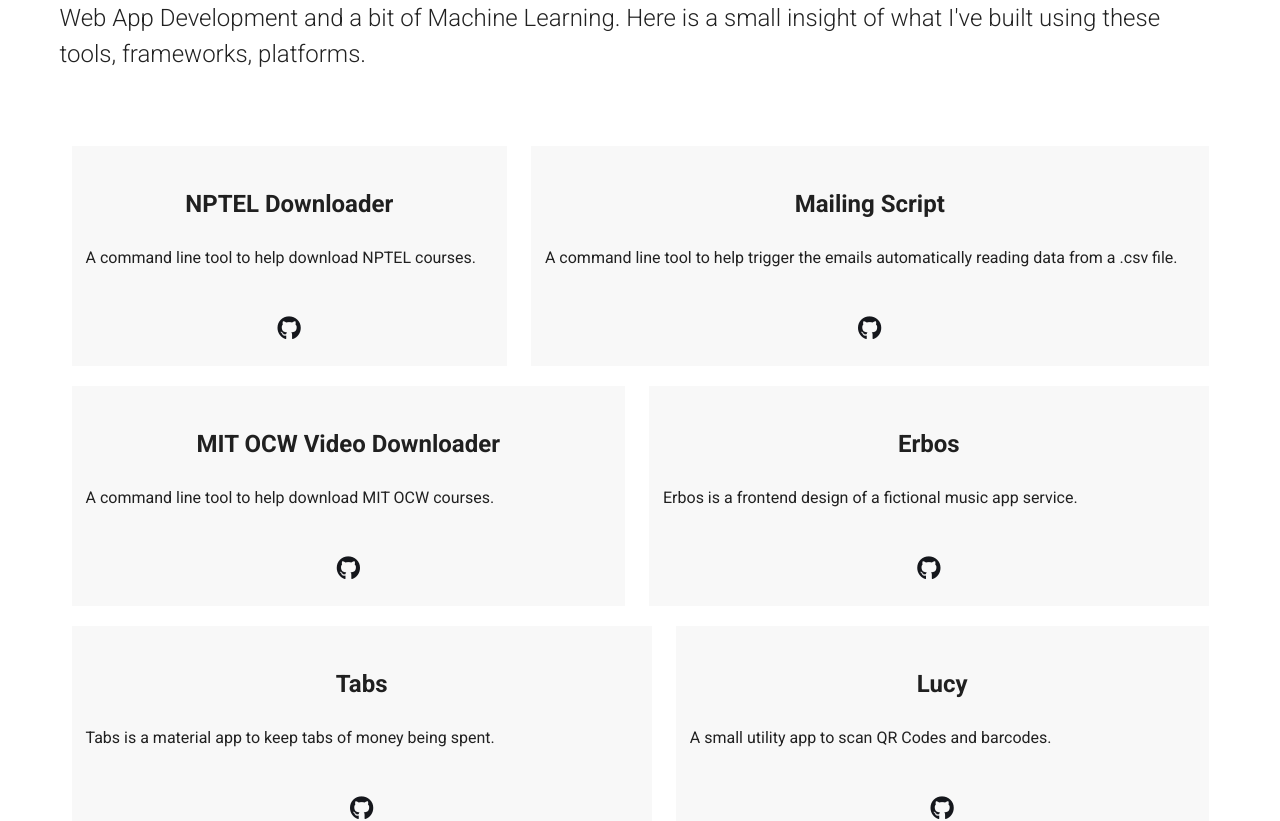
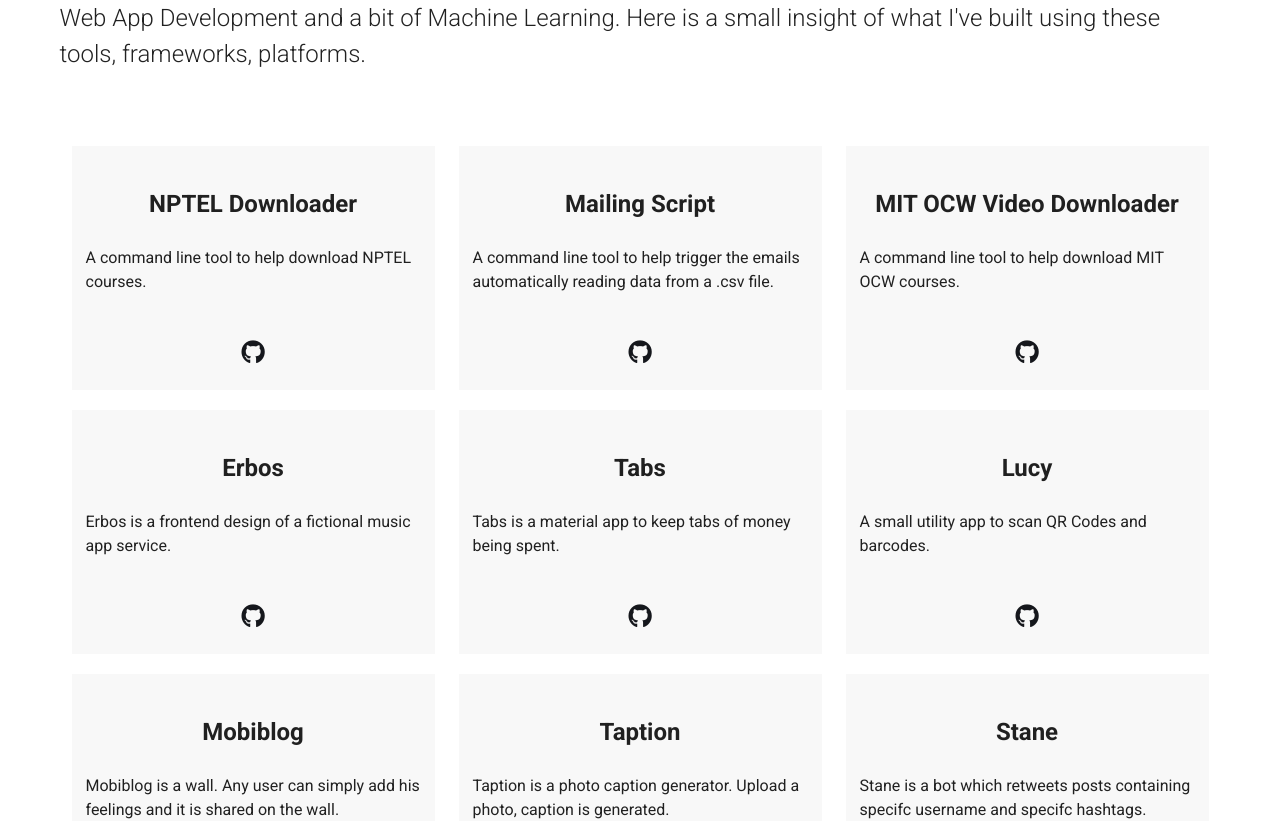
Before and after one commit to dewanshrawat15/dewanshrawat15.github.io, a Vue app: page /about in a window 1280 px wide. Shown: the part 5640-6461 px from the top of the page. Built offline with nearby package versions, Linux system fonts and the light colour scheme.

Commit message:
Minor update patch

```diff
--- a/src/views/components/projects.vue
+++ b/src/views/components/projects.vue
@@ -5,7 +5,7 @@
         text-center
         wrap
       >
-        <v-flex xs-6 style="margin-top: 100px; padding-top: 70px; text-align: left; margin-bottom: 60px;">
+        <v-flex style="margin-top: 100px; padding-top: 70px; text-align: left; margin-bottom: 60px;">
           <h1 class="display-2 font-weight-light mb-3">
             What I've <span style="color: #580aff;">built</span>.
           </h1>
@@ -20,7 +20,7 @@
         wrap
         style="margin-bottom: 80px;"
       >
-        <v-flex xs-4 v-for="(item, i) in workJson.portfolioItems" :key="i" xs-6 style="text-align: left;" :id="item.id">
+        <v-flex xs4 v-for="(item, i) in workJson.portfolioItems" :key="i" xs-6 style="text-align: left;" :id="item.id">
           <div style="background: #f8f8f8; padding-top: 40px; padding-bottom: 20px; margin-top: 10px; margin-bottom: 10px; margin-left: 12px; margin-right: 12px; padding-left: 14px; padding-right: 14px;">
             <center><h2>{{ item.title }}</h2></center>
             <!-- <br>
```
Also changed, not shown: 1 other file (tests, documents, lock files or other folders).
